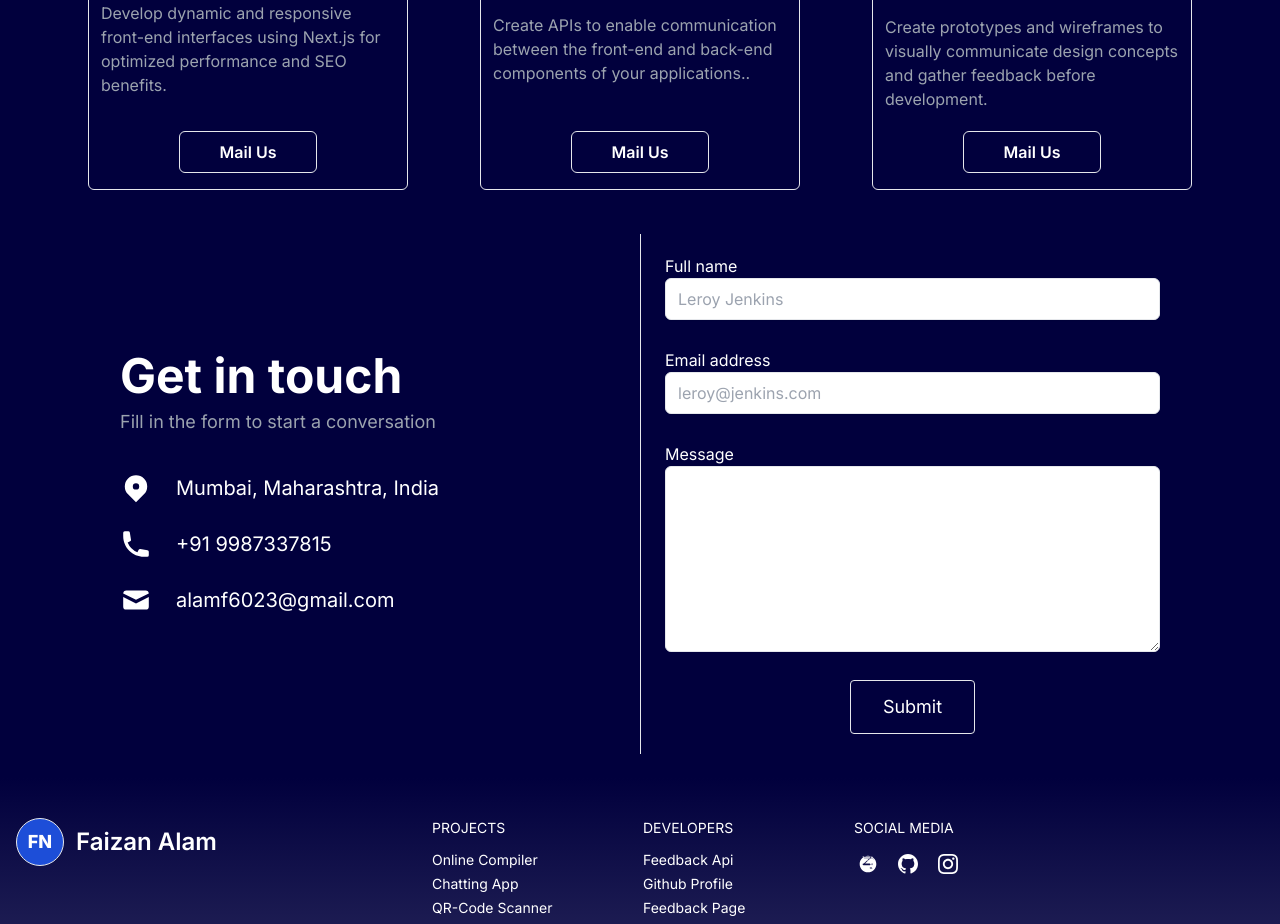
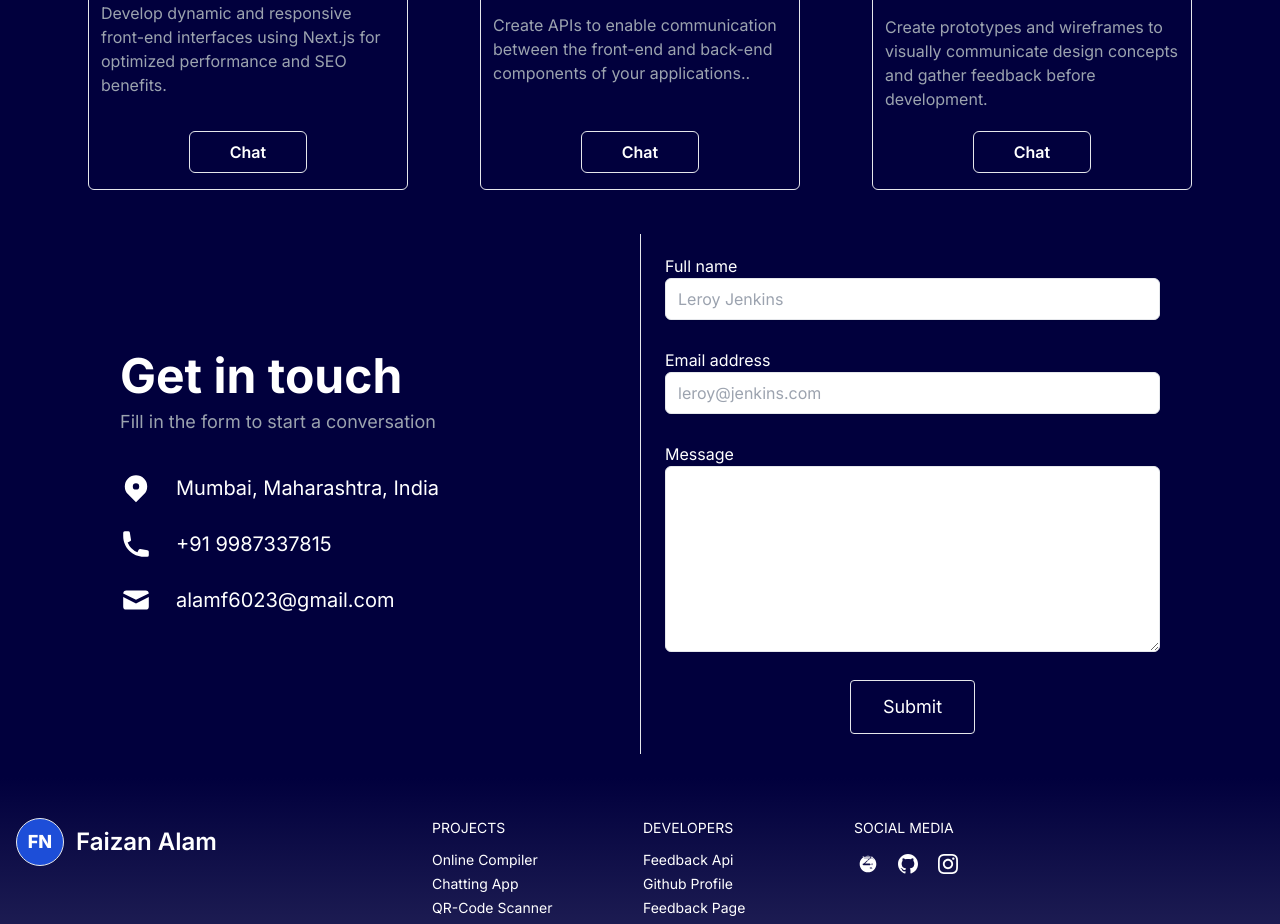
Before and after one commit to faizan619/Faizan_Dev_Portfolio, a Next.js app: page / in a window 1280 px wide. Shown: the part 4760-5684 px from the top of the page. Built offline with nearby package versions, Linux system fonts and the light colour scheme.

Commit message:
added whatsaap link in every service

```diff
--- a/src/app/Components/Service.js
+++ b/src/app/Components/Service.js
@@ -21,9 +21,8 @@ const Service = () => {
                   <div className="rounded-full bg-gray-300 text-black p-2 font-semibold">{item.logo}</div>
                   <h1 className="text-xl uppercase font-semibold text-center">{item.name}</h1>
                 </div>
-                {/* {item.serviceinfo} */}
                 <p className="text-gray-400">{item.serviceinfo}</p>
-                <a href='mailto:alamf6023@gmail.com'><button className="border hover:bg-white hover:text-[rgb(1,0,61)] transition-all font-semibold py-2 rounded-md  px-10">Mail Us</button></a>
+                <a href={`https://api.whatsapp.com/send?phone=919987337815&text=Hello%20Faizan.%20I%20Have%20a%20Project%20for%20${item.name}`}><button className="border hover:bg-white hover:text-[rgb(1,0,61)] transition-all font-semibold py-2 rounded-md  px-10">Chat</button></a>
             </div>
           ))
         }
```
